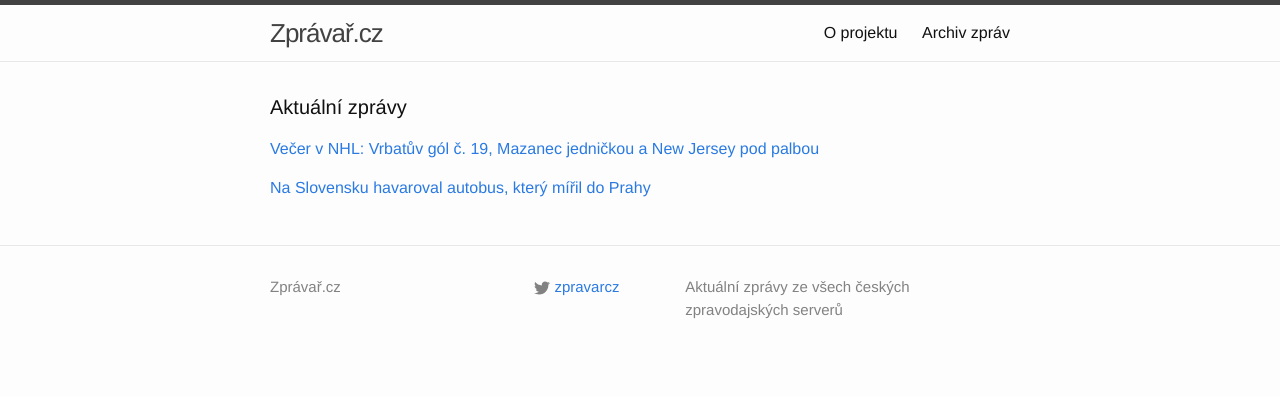
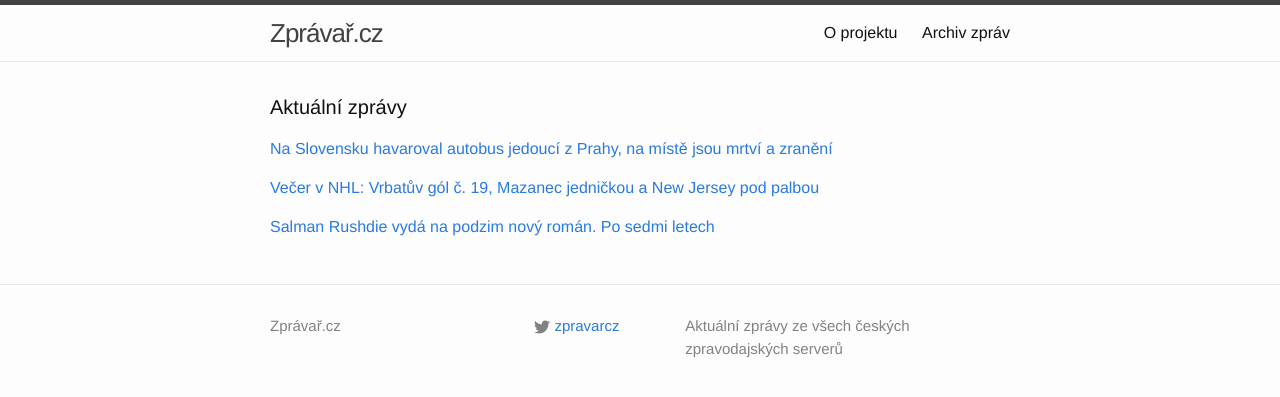
Before and after one commit to adliska/zpravar, a Jekyll site: the page built from index.html, in a window 1280 px wide. Shown: the top 397 px of the page. Built offline with Jekyll 4.4.1, drawn with Linux system fonts in a browser that asks for light colours; some of the changed lines change nothing that is shown.

Commit message:
zpravar news update

```diff
--- a/index.html
+++ b/index.html
@@ -5,8 +5,19 @@ layout: default
 <div class="home">
     <h1 class="page-heading">Aktuální zprávy</h1>
 
-<p><a href="javascript:;" onclick="toggle_visibility('zpravy0')">Večer v NHL: Vrbatův gól č. 19, Mazanec jedničkou a New Jersey pod palbou</a></p>
+<p><a href="javascript:;" onclick="toggle_visibility('zpravy0')">Na Slovensku havaroval autobus jedoucí z Prahy, na místě jsou mrtví a zranění</a></p>
 <div id="zpravy0" style="display:none">
+<ul>
+<li><a href=http://www.rozhlas.cz/_zprava/na-slovensku-havaroval-autobus-jedouci-z-prahy-na-miste-jsou-mrtvi-a-zraneni--1450097>Na Slovensku havaroval autobus jedoucí z Prahy, na místě jsou mrtví a zranění - www.rozhlas.cz</a></li>
+<li><a href=http://www.ceskenoviny.cz/zpravy/zpravy/na-slovensku-havaroval-autobus-na-miste-jsou-pry-mrtvi/1175659>Na Slovensku havaroval autobus, na místě jsou prý mrtví - www.ceskenoviny.cz</a></li>
+<li><a href=http://www.lidovky.cz/dva-mrtvi-a-mnozstvi-zranenych-pri-nehode-autobusu-na-slovensku-px7-/zpravy-svet.aspx?c=A150131_072842_ln_zahranici_rof>Dva mrtví a množství zraněných při nehodě autobusu na Slovensku  - www.lidovky.cz</a></li>
+<li><a href=http://zpravy.idnes.cz/havarie-autobusu-slovensko-dpq-/zahranicni.aspx?c=A150131_072028_zahranicni_hv>Na Slovensku havaroval autobus, který mířil do Prahy - zpravy.idnes.cz</a></li>
+<li><a href=http://www.lidovky.cz/na-slovensku-havaroval-autobus-na-miste-jsou-pry-mrtvi-piu-/zpravy-svet.aspx?c=A150131_072842_ln_zahranici_rof>Na Slovensku havaroval autobus. Na místě jsou prý mrtví  - www.lidovky.cz</a></li>
+<li><a href=http://zpravy.aktualne.cz/na-slovensku-havaroval-autobus-na-miste-jsou-mrtvi/r~74093e04a91011e4833a0025900fea04/>Na Slovensku havaroval autobus, na místě jsou mrtví - zpravy.aktualne.cz</a></li>
+<li><a href=http://www.novinky.cz/zahranicni/evropa/360333-na-slovensku-havaroval-autobus-jedouci-z-prahy-na-miste-jsou-mrtvi.html>Na Slovensku havaroval autobus jedoucí z Prahy, na místě jsou mrtví - www.novinky.cz</a></li>
+</ul>
+</div><p><a href="javascript:;" onclick="toggle_visibility('zpravy1')">Večer v NHL: Vrbatův gól č. 19, Mazanec jedničkou a New Jersey pod palbou</a></p>
+<div id="zpravy1" style="display:none">
 <ul>
 <li><a href=http://hokej.idnes.cz/nhl-hkoej-denni-souhrn-06x-/nhl.aspx?c=A150131_071603_nhl_ten>Večer v NHL: Vrbatův gól č. 19, Mazanec jedničkou a New Jersey pod palbou - hokej.idnes.cz</a></li>
 <li><a href=http://www.sportovninoviny.cz/zpravy/mazanec-chytal-poprve-od-uvodni-minuty/1175658>Mazanec chytal poprvé od úvodní minuty - www.sportovninoviny.cz</a></li>
@@ -14,12 +25,11 @@ layout: default
 <li><a href=http://www.denik.cz/hokej/mazanec-chytal-v-letosnim-rocniku-nhl-poprve-od-uvodni-minuty-20150131.html>Mazanec chytal v letošním ročníku NHL poprvé od úvodní minuty - www.denik.cz</a></li>
 <li><a href=http://sport.aktualne.cz/vrbata-dal-devatenacty-gol-pecetil-vitezstvi-vancouveru/r~174a2b4ca91011e4a7d8002590604f2e/>Vrbata dal devatenáctý gól, pečetil vítězství Vancouveru - sport.aktualne.cz</a></li>
 </ul>
-</div><p><a href="javascript:;" onclick="toggle_visibility('zpravy1')">Na Slovensku havaroval autobus, který mířil do Prahy</a></p>
-<div id="zpravy1" style="display:none">
+</div><p><a href="javascript:;" onclick="toggle_visibility('zpravy2')">Salman Rushdie vydá na podzim nový román. Po sedmi letech </a></p>
+<div id="zpravy2" style="display:none">
 <ul>
-<li><a href=http://zpravy.idnes.cz/havarie-autobusu-slovensko-dpq-/zahranicni.aspx?c=A150131_072028_zahranicni_hv>Na Slovensku havaroval autobus, který mířil do Prahy - zpravy.idnes.cz</a></li>
-<li><a href=http://www.lidovky.cz/na-slovensku-havaroval-autobus-na-miste-jsou-pry-mrtvi-piu-/zpravy-svet.aspx?c=A150131_072842_ln_zahranici_rof>Na Slovensku havaroval autobus. Na místě jsou prý mrtví  - www.lidovky.cz</a></li>
-<li><a href=http://zpravy.aktualne.cz/na-slovensku-havaroval-autobus-na-miste-jsou-mrtvi/r~74093e04a91011e4833a0025900fea04/>Na Slovensku havaroval autobus, na místě jsou mrtví - zpravy.aktualne.cz</a></li>
-<li><a href=http://www.novinky.cz/zahranicni/evropa/360333-na-slovensku-havaroval-autobus-jedouci-z-prahy-na-miste-jsou-mrtvi.html>Na Slovensku havaroval autobus jedoucí z Prahy, na místě jsou mrtví - www.novinky.cz</a></li>
+<li><a href=http://www.lidovky.cz/salman-rushdie-vyda-na-podzim-novy-roman-po-sedmi-letech-p2q-/kultura.aspx?c=A150131_073754_lide_rof>Salman Rushdie vydá na podzim nový román. Po sedmi letech  - www.lidovky.cz</a></li>
+<li><a href=http://www.ceskenoviny.cz/zpravy/zpravy/na-podzim-vyjde-novy-roman-salmana-rushdieho-po-sedmi-letech/1175655>Na podzim vyjde nový román Salmana Rushdieho, po sedmi letech - www.ceskenoviny.cz</a></li>
+<li><a href=http://www.lidovky.cz/salman-rushdie-vyda-na-podzim-novy-roman-po-sedmi-letech-p2q-/lide.aspx?c=A150131_073754_lide_rof>Salman Rushdie vydá na podzim nový román. Po sedmi letech  - www.lidovky.cz</a></li>
 </ul>
 </div></div>
```
